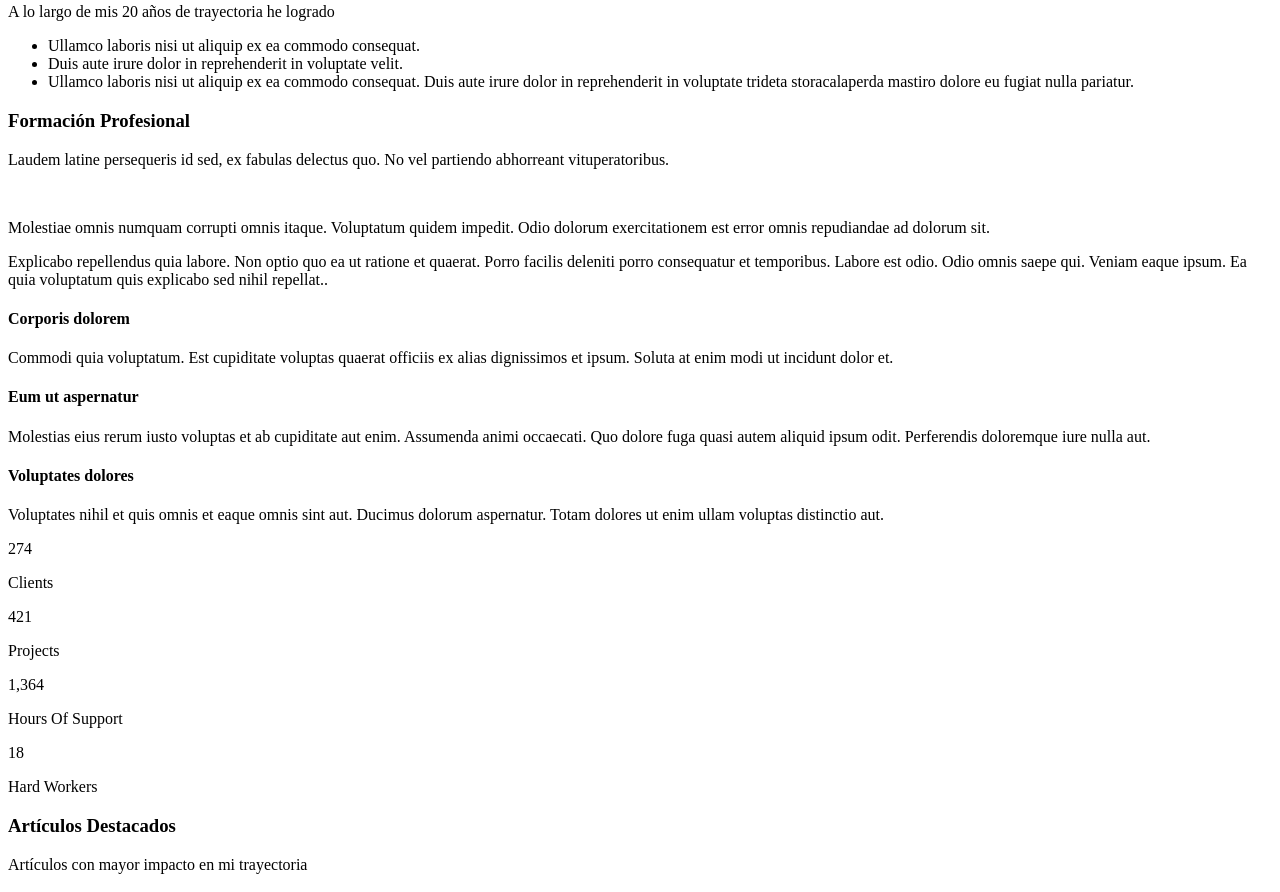
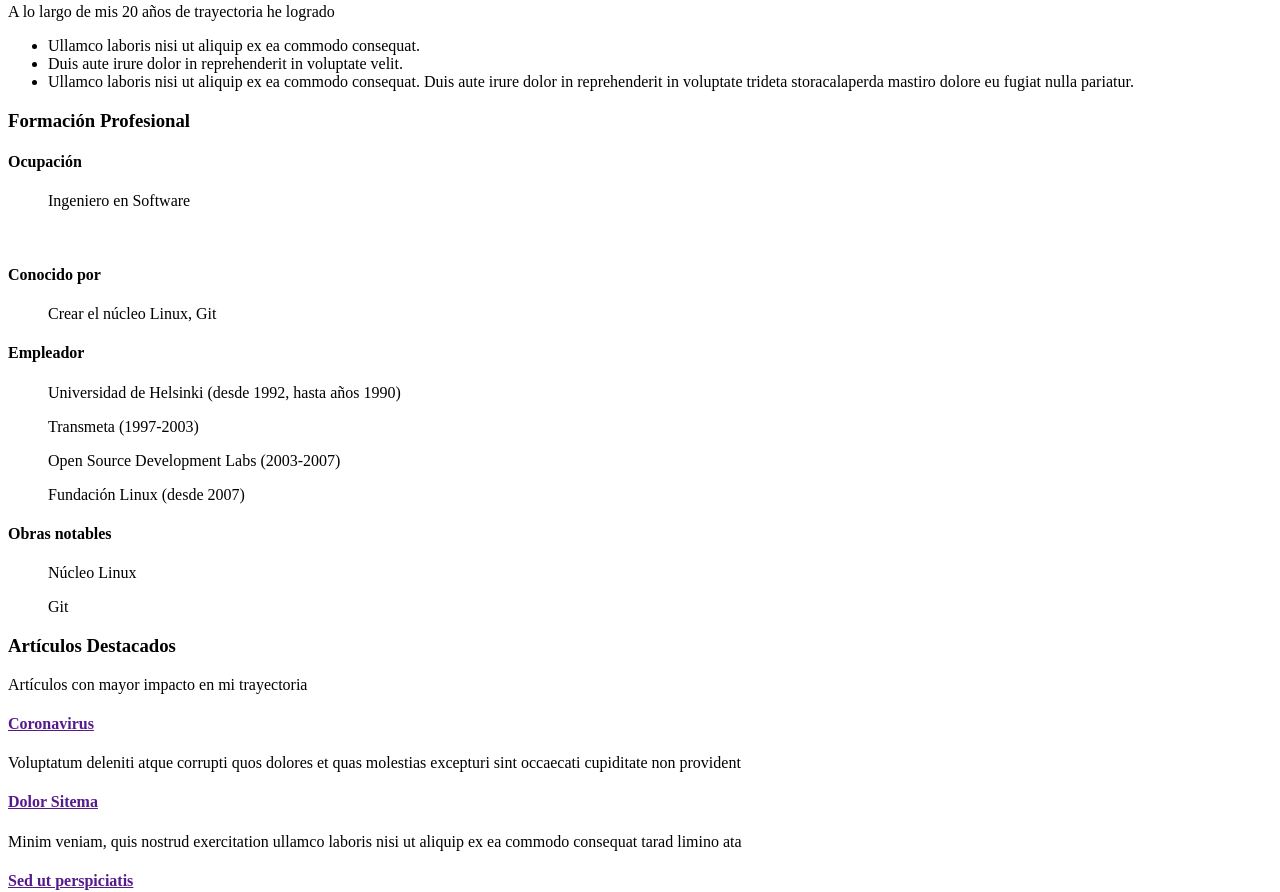
Before and after one commit to KencySaldana/Pagina_linus1, a plain HTML site: page index.html in a window 1280 px wide. Shown: the part 627-1519 px from the top of the page. Drawn offline with Linux system fonts and the light colour scheme.

Commit message:
Termine la seccion Formacion Profesional

```diff
--- a/index.html
+++ b/index.html
@@ -123,11 +123,10 @@
 
         <header class="section-header">
           <h3>Formación Profesional</h3>
-          <p>Laudem latine persequeris id sed, ex fabulas delectus quo. No vel partiendo abhorreant vituperatoribus.</p>
         </header>
-
+        <h4>Ocupación</h4>
+        <ul>Ingeniero en Software</ul>
         <div class="row">
-
           <div class="col-lg-6">
             <div class="why-us-img">
               <img src="img/why-us.jpg" alt="" class="img-fluid">
@@ -136,61 +135,32 @@
 
           <div class="col-lg-6">
             <div class="why-us-content">
-              <p>Molestiae omnis numquam corrupti omnis itaque. Voluptatum quidem impedit. Odio dolorum exercitationem est error omnis repudiandae ad dolorum sit.</p>
-              <p>
-                Explicabo repellendus quia labore. Non optio quo ea ut ratione et quaerat. Porro facilis deleniti porro consequatur
-                et temporibus. Labore est odio.
-
-                Odio omnis saepe qui. Veniam eaque ipsum. Ea quia voluptatum quis explicabo sed nihil repellat..
-              </p>
-
+              <h4>Conocido por</h4>
+              <ul>Crear el núcleo Linux, Git</ul>
               <div class="features wow bounceInUp clearfix">
                 <i class="fa fa-diamond" style="color: #f058dc;"></i>
-                <h4>Corporis dolorem</h4>
-                <p>Commodi quia voluptatum. Est cupiditate voluptas quaerat officiis ex alias dignissimos et ipsum. Soluta at enim modi ut incidunt dolor et.</p>
+                <p></p>
               </div>
 
               <div class="features wow bounceInUp clearfix">
                 <i class="fa fa-object-group" style="color: #ffb774;"></i>
-                <h4>Eum ut aspernatur</h4>
-                <p>Molestias eius rerum iusto voluptas et ab cupiditate aut enim. Assumenda animi occaecati. Quo dolore fuga quasi autem aliquid ipsum odit. Perferendis doloremque iure nulla aut.</p>
+                  <h4>Empleador</h4>
+                  <ul>
+                      Universidad de Helsinki (desde 1992, hasta años 1990)</ul>
+                  <ul>Transmeta (1997-2003)</ul>
+                  <ul>Open Source Development Labs (2003-2007)</ul>
+                    <ul>Fundación Linux (desde 2007) </ul>
               </div>
 
               <div class="features wow bounceInUp clearfix">
                 <i class="fa fa-language" style="color: #589af1;"></i>
-                <h4>Voluptates dolores</h4>
-                <p>Voluptates nihil et quis omnis et eaque omnis sint aut. Ducimus dolorum aspernatur. Totam dolores ut enim ullam voluptas distinctio aut.</p>
+                <h4>Obras notables</h4>
+                <ul>Núcleo Linux</ul>
+                <ul>Git</ul>
               </div>
 
             </div>
 
-          </div>
-
-        </div>
-
-      </div>
-
-      <div class="container">
-        <div class="row counters">
-
-          <div class="col-lg-3 col-6 text-center">
-            <span data-toggle="counter-up">274</span>
-            <p>Clients</p>
-          </div>
-
-          <div class="col-lg-3 col-6 text-center">
-            <span data-toggle="counter-up">421</span>
-            <p>Projects</p>
-          </div>
-
-          <div class="col-lg-3 col-6 text-center">
-            <span data-toggle="counter-up">1,364</span>
-            <p>Hours Of Support</p>
-          </div>
-
-          <div class="col-lg-3 col-6 text-center">
-            <span data-toggle="counter-up">18</span>
-            <p>Hard Workers</p>
           </div>
 
         </div>
```
